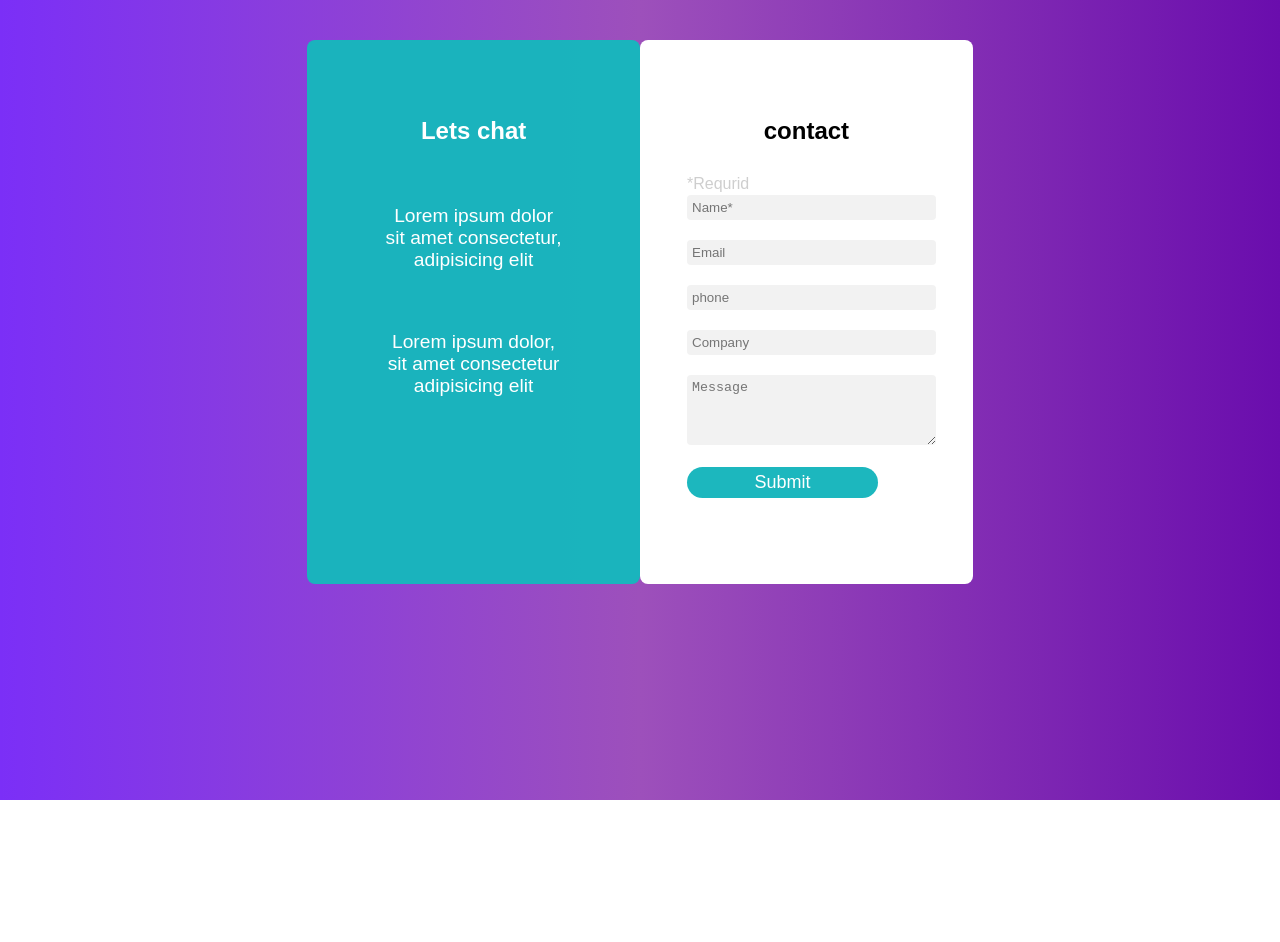
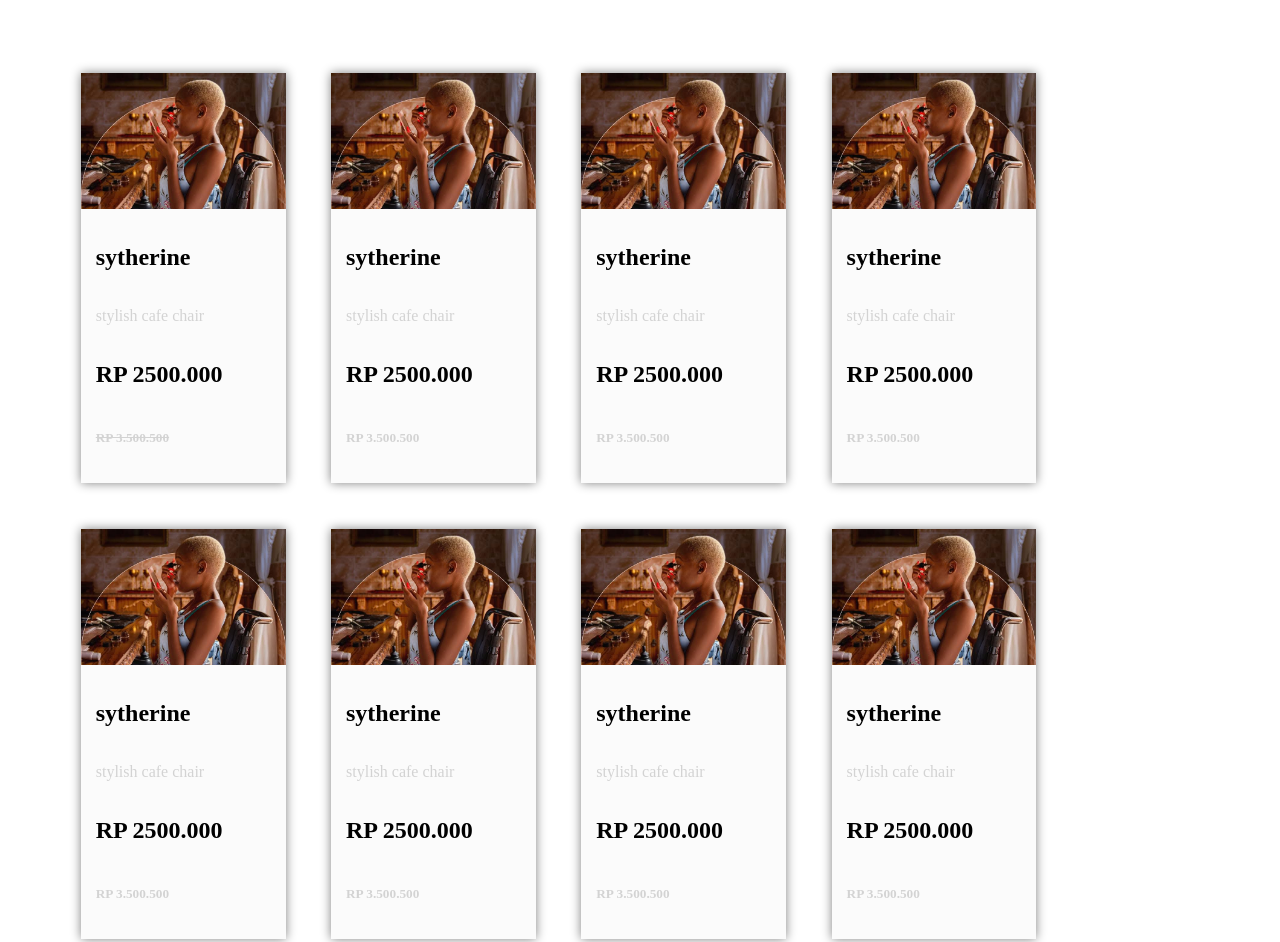
Before and after one commit to maramhassan-dev/maramweb-designer-september2025, a plain HTML site: page index.html in a window 1280 px wide. Shown: the top 942 px of the page. Before the commit the page ends 800 px from the top, so only its background shows below. Drawn offline with Linux system fonts and the light colour scheme.

Commit message:
Add files via upload

```diff
--- a/index.html
+++ b/index.html
@@ -1,31 +1,92 @@
-<!DOCTYPE html>
 <html>
     <head>
         <title></title>
         <link rel="icon" href="./WhatsApp Image 2023-03-14 at 00.13.46.jpg">
         <link rel="stylesheet" href="style.css">
+        <link rel="stylesheet"href="https://cdnjs.cloudflare.com/ajax/libs/font-awesome/6.5.0/css/all.min.css"/>
     </head>
     <body>
-<div class="container">
-  <!-- left-section-->
-  <div class="left-box">
-    <h2>Lets chat</h2>
-    <p>Lorem ipsum dolor sit amet consectetur, adipisicing elit</p>
-    <p>Lorem ipsum dolor, sit amet consectetur adipisicing elit</p>
-    </div><!-- right-section --><div class="right-box">
-      <h2>contact</h2>
+    <div class="section">
+<div class="card">
+<img src="./WhatsApp Image 2023-03-14 at 00.13.46.jpg" alt="">
+<div class="text">
+    <h2>sytherine</h2>
+    <p>stylish cafe chair</p>
+    <h2>RP 2500.000</h2>
+    <h5> <del>RP 3.500.500</del></h5>
+</div>
+</div>
+<div class="card">
+<img src="./WhatsApp Image 2023-03-14 at 00.13.46.jpg" alt="">
+<div class="text">
+    <h2>sytherine</h2>
+    <p>stylish cafe chair</p>
+    <h2>RP 2500.000</h2>
+    <h5>RP 3.500.500</h5>
+</div>
+</div>
 
 
-      <form>
-      <h9>*Requrid</h9>
-   <input type="text" placeholder="Name*"><br><br>
-   <input type="text" placeholder="Email"><br><br>
-   <input type="text" placeholder="phone"><br><br>
-   <input type="text" placeholder="Company"><br><br>
-   <textarea placeholder="Message " rows="4"></textarea><br><br>
-   <button type="submit">Submit</button>
-   </form>
-  </div>
-  </div>
+<div class="card">
+<img src="./WhatsApp Image 2023-03-14 at 00.13.46.jpg" alt="">
+<div class="text">
+    <h2>sytherine</h2>
+    <p>stylish cafe chair</p>
+    <h2>RP 2500.000</h2>
+    <h5>RP 3.500.500</h5>
+</div>
+</div>
+<div class="card">
+<img src="./WhatsApp Image 2023-03-14 at 00.13.46.jpg" alt="">
+<div class="text">
+    <h2>sytherine</h2>
+    <p>stylish cafe chair</p>
+    <h2>RP 2500.000</h2>
+    <h5>RP 3.500.500</h5>
+
+</div>
+</div>
+<div class="card">
+<img src="./WhatsApp Image 2023-03-14 at 00.13.46.jpg" alt="">
+<div class="text">
+    <h2>sytherine</h2>
+    <p>stylish cafe chair</p>
+    <h2>RP 2500.000</h2>
+    <h5>RP 3.500.500</h5>
+
+</div>
+</div>
+
+<div class="card">
+<img src="./WhatsApp Image 2023-03-14 at 00.13.46.jpg" alt="">
+<div class="text">
+    <h2>sytherine</h2>
+    <p>stylish cafe chair</p>
+    <h2>RP 2500.000</h2>
+    <h5>RP 3.500.500</h5>
+</div>
+</div>
+<div class="card">
+<img src="./WhatsApp Image 2023-03-14 at 00.13.46.jpg" alt="">
+<div class="text">
+    <h2>sytherine</h2>
+    <p>stylish cafe chair</p>
+    <h2>RP 2500.000</h2>
+    <h5>RP 3.500.500</h5>
+
+
+</div>
+</div>
+<div class="card">
+<img src="./WhatsApp Image 2023-03-14 at 00.13.46.jpg" alt="">
+<div class="text">
+    <h2>sytherine</h2>
+    <p>stylish cafe chair</p>
+    <h2>RP 2500.000</h2>
+    <h5>RP 3.500.500</h5></div>
+
+
+</div>
+</div>
+</div>
 </body>
-</html>
--- a/style.css
+++ b/style.css
@@ -1,79 +1,29 @@
-body{
-    font-family: Arial, Helvetica, sans-serif;
-background: linear-gradient(to right, #7b2ff7, #9d50bb, #6a0dad);
- margin: 0;
-padding: 0;
+.section{
+    width: 90%;
+    margin: 50px;
+}
+
+.card{
+    float: left;
+    width: 18%;
+    box-shadow: 0 0 10px gray;
+     margin: 2%;
+     position: relative;
 
 }
-.container{
-    text-align: center;
-    margin: 40px auto;
-    width: 65%;
+.card img{
+
+    width: 100%;
 }
-.left-box, .right-box{
-vertical-align:top;
-width: 40%;
-padding: 47px;
-box-sizing: border-box;
-border-radius: 8px;
-display:inline-block;
-
+.text, h2, h5 {
+    display: inline-block;
 
 }
-.left-box{
-background-color:rgb(24 182 189 / 98%);
-text-align: center;
-color:white;
-height: 68vh;
-
+h5,p{
+color: lightgrey;
 
 }
-.right-box{
-    background-color: white;
-    text-align: left;
-    height: 68vh;
+.text{
+background-color:rgba(237, 235, 235, 0.217) ;
+    padding: 15px;
 }
-input,textarea{
-    width: 100%;
-    margin-top: 2px;
-    border: rgba(128, 128, 128, 0.267);
-    border-radius: 4px;
-    padding: 5px;
-    color: gray;
-    background-color: rgba(128, 128, 128, 0.105);
-}
-
-button{
-margin-right: 10PX;
-border: rgb(24 182 189 / 98%);
-border-radius: 81px ;
-padding: 5px;
-width: 100%;
-color: rgb(255, 255, 255);
-background-color:rgb(24 182 189 / 98%);
-font-size: large;
-width: 80%;
-
-justify-content: center;
-
-}
-h9{
-    color:rgba(128, 128, 128, 0.384);
-justify-content: center;
-
-}
- .right-box h2{
-justify-content: center;
-text-align: center;
-
-}
-
-p {
-    padding: 30px;
-    margin: auto;
-    font-size: larger;
-}
-h2{
-padding: 10px;
-
-}
```
Also changed, not shown: WhatsApp Image 2023-03-14 at 00.13.46.jpg (added).
